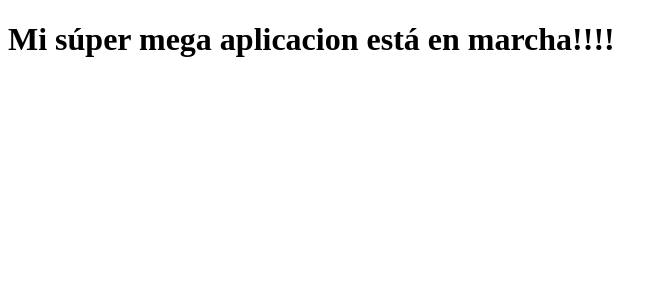
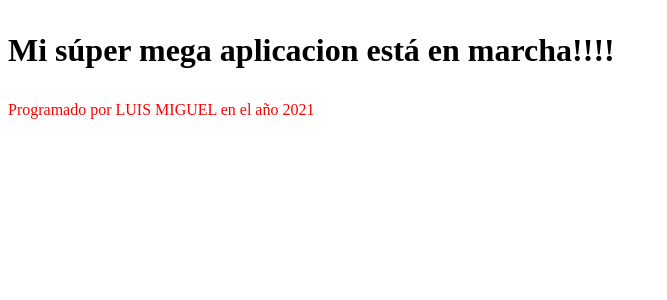
Before and after one commit to vs-web-dev-2/ng-luismi, an Angular app: page / in a window 1280 px wide. Shown: the top 300 px of the page, without its empty margins (0-667 px from the left). Built offline with nearby package versions, Linux system fonts and the light colour scheme.

Commit message:
ng componen

```diff
--- a/src/app/app.component.css
+++ b/src/app/app.component.css
@@ -0,0 +1,4 @@
+p{
+    font-size: xx-large;
+    font-weight: bolder;
+}
--- a/src/app/app.component.html
+++ b/src/app/app.component.html
@@ -1,4 +1,5 @@
 <header>
-  <h1> {{ title }} está en marcha!!!! </h1>
+  <p> {{ title }} está en marcha!!!! </p>
 </header>
 <router-outlet></router-outlet>
+<app-pie></app-pie>
--- a/src/app/app.module.ts
+++ b/src/app/app.module.ts
@@ -3,10 +3,12 @@
 
 import { AppRoutingModule } from './app-routing.module';
 import { AppComponent } from './app.component';
+import { PieComponent } from './pie/pie.component';
 
 @NgModule({
   declarations: [
-    AppComponent
+    AppComponent,
+    PieComponent
   ],
   imports: [
     BrowserModule,
--- /dev/null
+++ b/src/app/pie/pie.component.css
@@ -0,0 +1,3 @@
+p{
+    color:red;
+}
--- /dev/null
+++ b/src/app/pie/pie.component.html
@@ -0,0 +1,5 @@
+<footer>
+    <p>
+        Programado por {{ autor | uppercase }} en el año {{ year | date:'yyyy'}}
+    </p>
+</footer>
--- /dev/null
+++ b/src/app/pie/pie.component.ts
@@ -0,0 +1,19 @@
+import { Component, OnInit } from '@angular/core';
+
+@Component({
+  selector: 'app-pie',
+  templateUrl: './pie.component.html',
+  styleUrls: ['./pie.component.css']
+})
+export class PieComponent implements OnInit {
+
+  public autor: string = "Luis Miguel";
+
+  //public year: number = 2021;
+  public year: Date = new Date();
+  constructor() { }
+
+  ngOnInit(): void {
+  }
+
+}
```
Also changed, not shown: 1 other file (tests, documents, lock files or other folders).
